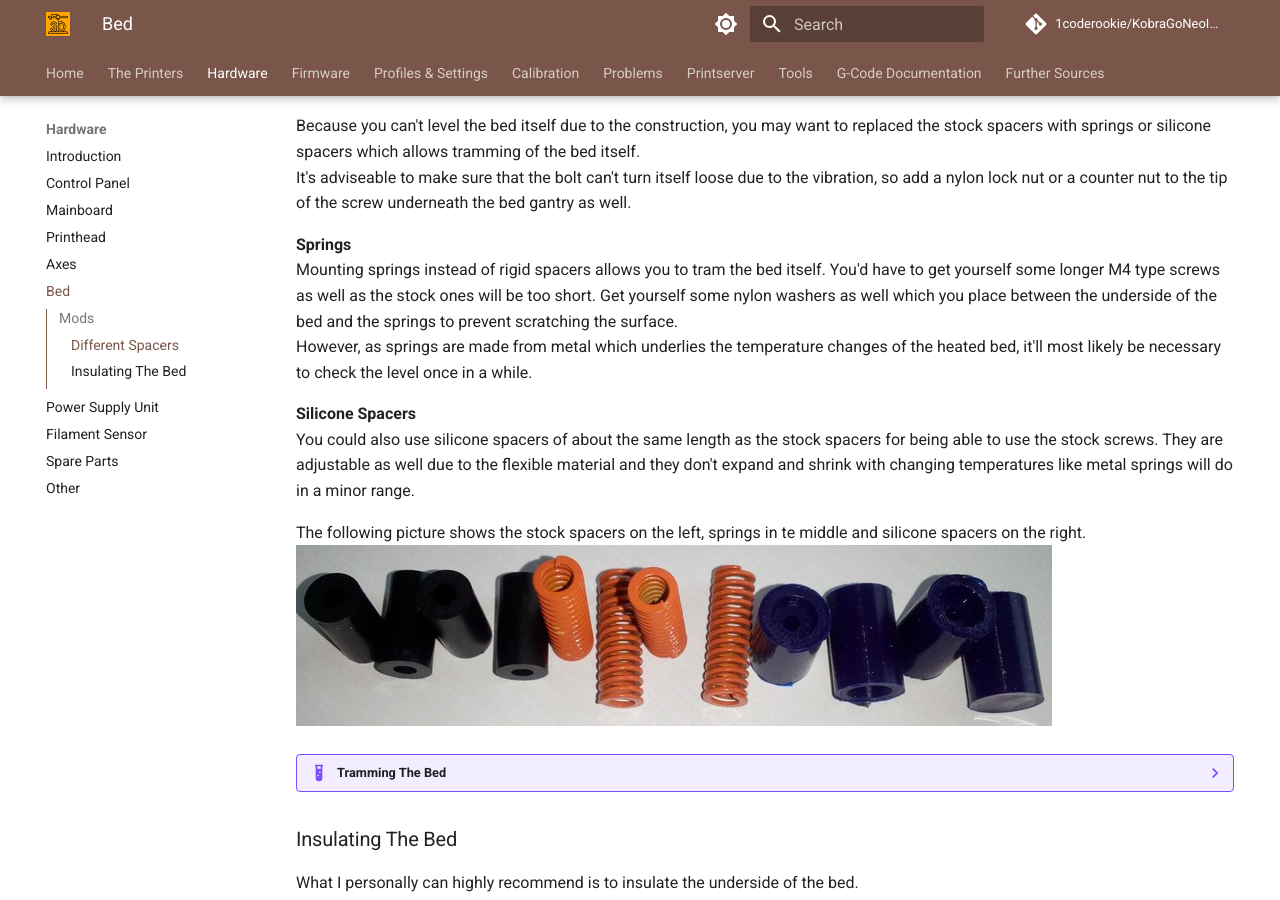
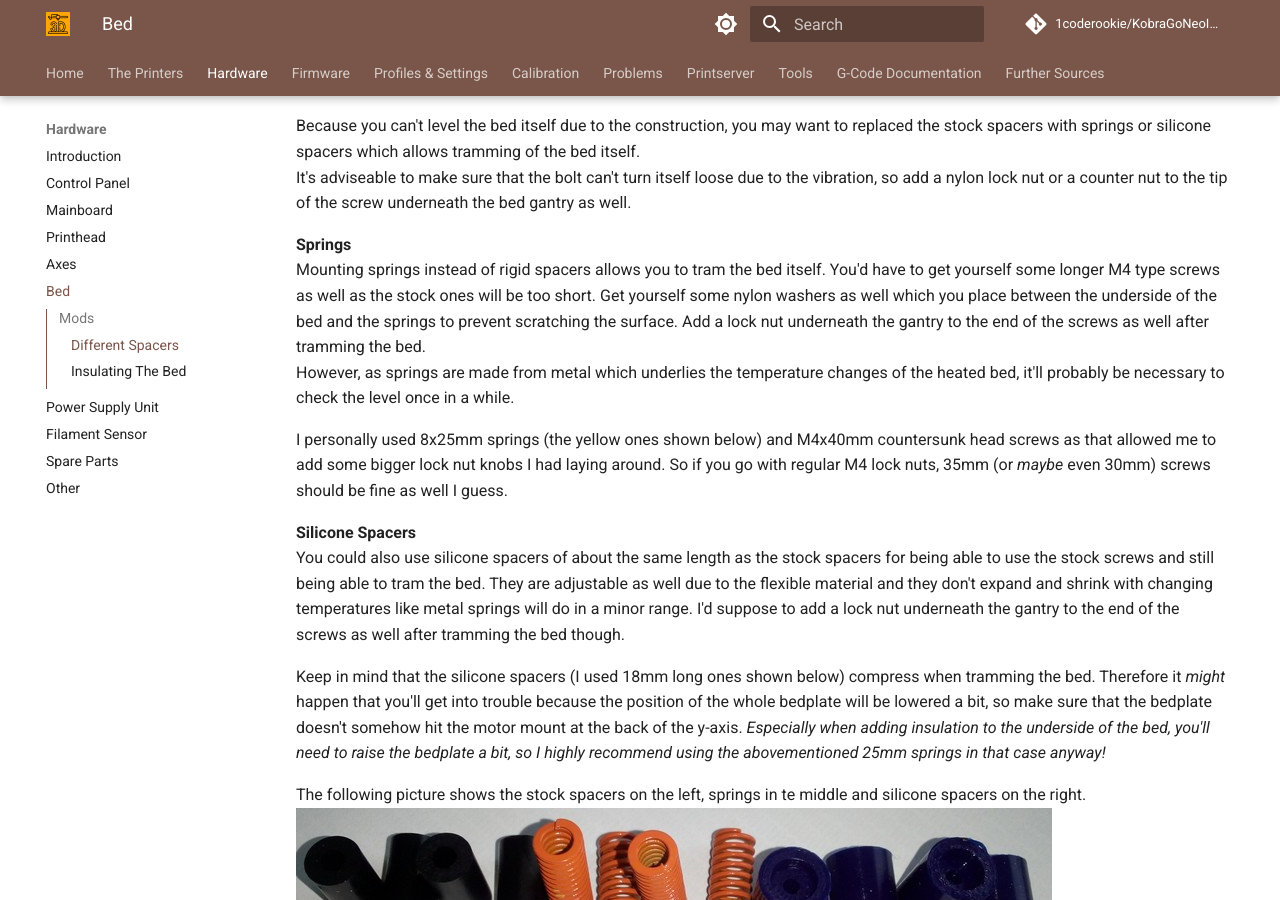
Before and after one commit to 1coderookie/KobraGoNeoInsights, an MkDocs documentation site: the page built from docs/hardware/bed.md, in a window 1280 px wide and 900 px high, scrolled down 3696 px. Built offline with MkDocs 1.6.1 and Material for MkDocs 9.7.7, drawn with Linux system fonts in a browser that asks for light colours; comment, search, counter and statistics services are not loaded.

Commit message:
Update bed.md

```diff
--- a/docs/hardware/bed.md
+++ b/docs/hardware/bed.md
@@ -150,11 +150,15 @@ Because you can't level the bed itself due to the construction, you may want to
 It's adviseable to make sure that the bolt can't turn itself loose due to the vibration, so add a nylon lock nut or a counter nut to the tip of the screw underneath the bed gantry as well.
 
 **Springs**
-Mounting springs instead of rigid spacers allows you to tram the bed itself. You'd have to get yourself some longer M4 type screws as well as the stock ones will be too short. Get yourself some nylon washers as well which you place between the underside of the bed and the springs to prevent scratching the surface.
-However, as springs are made from metal which underlies the temperature changes of the heated bed, it'll most likely be necessary to check the level once in a while.
+Mounting springs instead of rigid spacers allows you to tram the bed itself. You'd have to get yourself some longer M4 type screws as well as the stock ones will be too short. Get yourself some nylon washers as well which you place between the underside of the bed and the springs to prevent scratching the surface. Add a lock nut underneath the gantry to the end of the screws as well after tramming the bed.
+However, as springs are made from metal which underlies the temperature changes of the heated bed, it'll probably be necessary to check the level once in a while.
+
+I personally used 8x25mm springs (the yellow ones shown below) and M4x40mm countersunk head screws as that allowed me to add some bigger lock nut knobs I had laying around. So if you go with regular M4 lock nuts, 35mm (or *maybe* even 30mm) screws should be fine as well I guess.
 
 **Silicone Spacers**
-You could also use silicone spacers of about the same length as the stock spacers for being able to use the stock screws. They are adjustable as well due to the flexible material and they don't expand and shrink with changing temperatures like metal springs will do in a minor range.
+You could also use silicone spacers of about the same length as the stock spacers for being able to use the stock screws and still being able to tram the bed. They are adjustable as well due to the flexible material and they don't expand and shrink with changing temperatures like metal springs will do in a minor range. I'd suppose to add a lock nut underneath the gantry to the end of the screws as well after tramming the bed though.
+
+Keep in mind that the silicone spacers (I used 18mm long ones shown below) compress when tramming the bed. Therefore it *might* happen that you'll get into trouble because the position of the whole bedplate will be lowered a bit, so make sure that the bedplate doesn't somehow hit the motor mount at the back of the y-axis. *Especially when adding insulation to the underside of the bed, you'll need to raise the bedplate a bit, so I highly recommend using the abovementioned 25mm springs in that case anyway!*
 
 The following picture shows the stock spacers on the left, springs in te middle and silicone spacers on the right. <br> ![Spacers](../assets/images/bed_different-spacers_web.jpg)
 
```
Also changed, not shown: other parts of docs/hardware/bed.md (+1 -1 lines).
